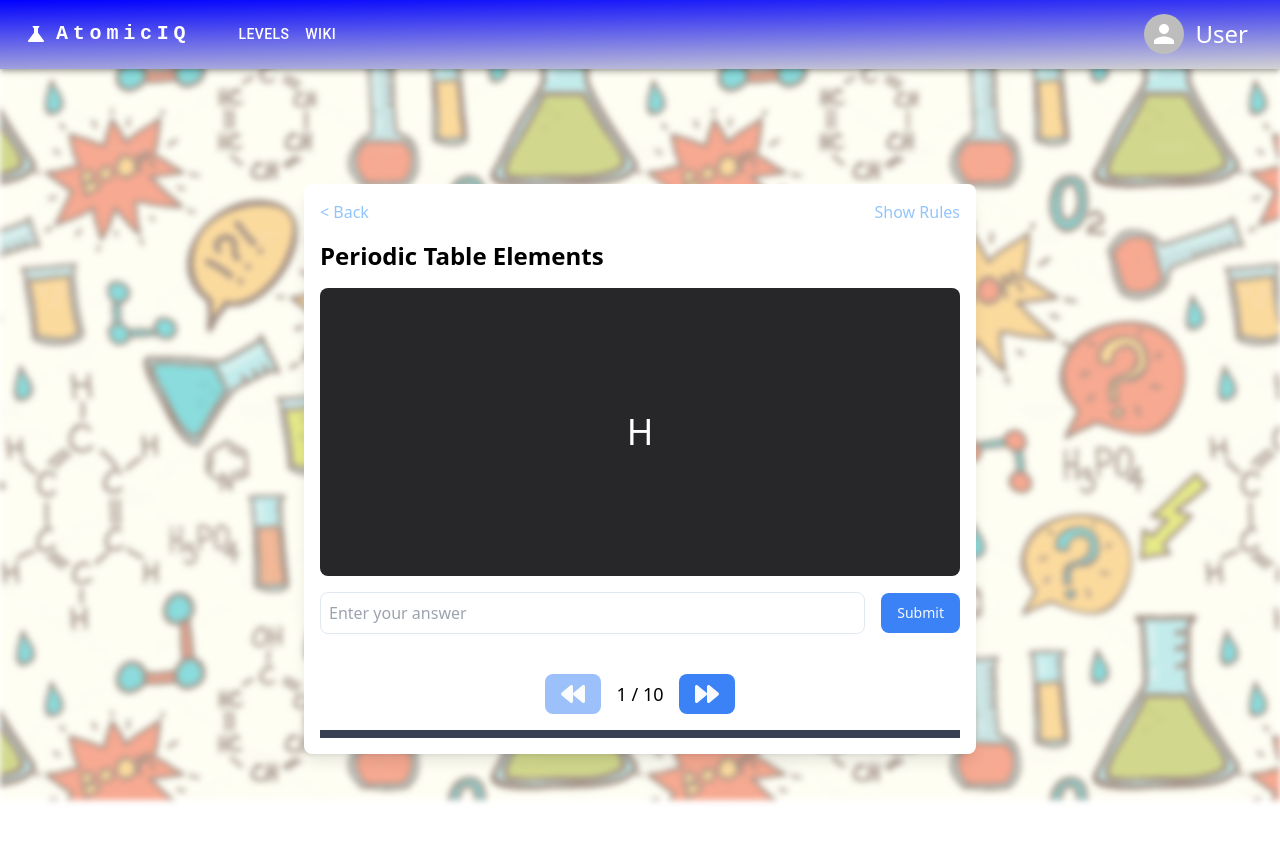
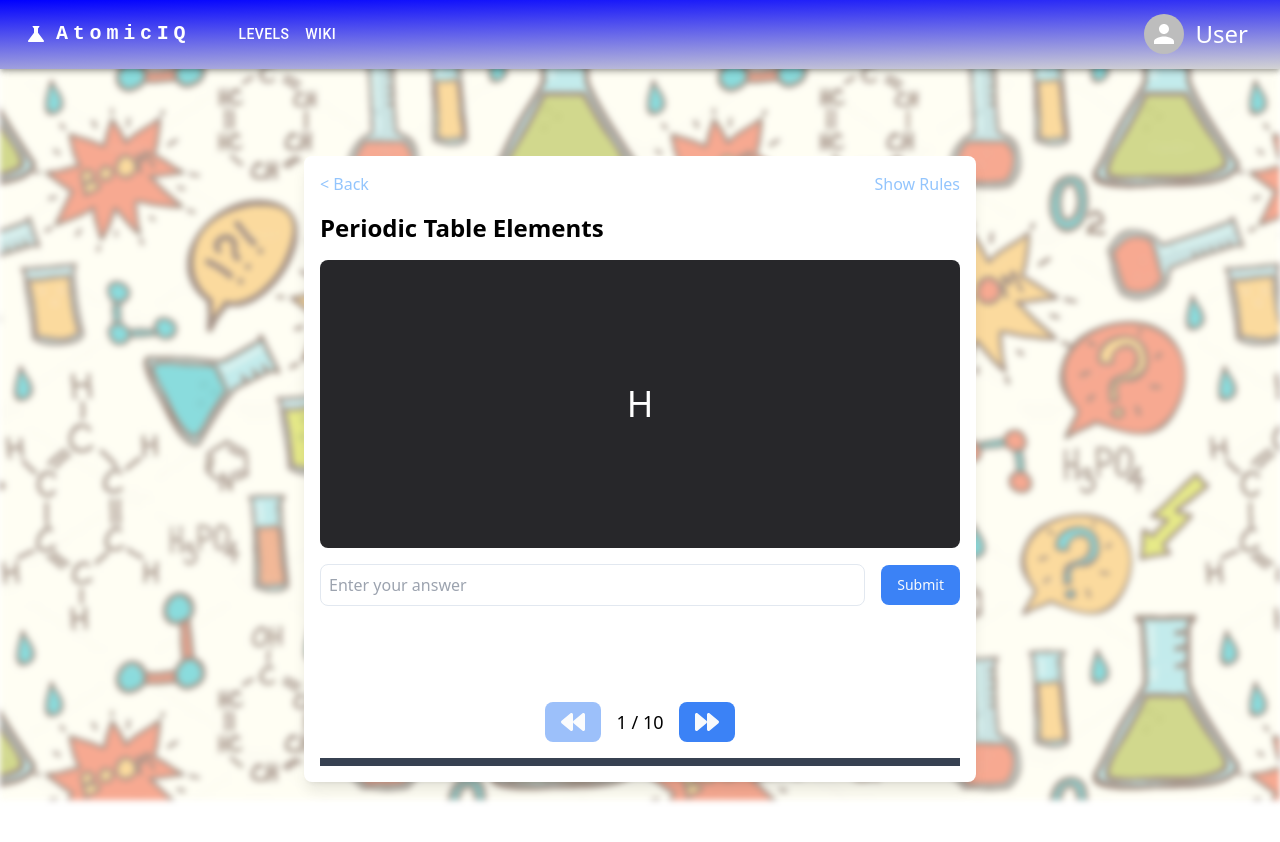
Before and after one commit to swu628/se701-project-React-AtomicIQ, a React (Vite) app in the folder Frontend/: page /flashcard in a window 1280 px wide. Shown: the top 842 px of the page. Built offline with nearby package versions, Linux system fonts and the light colour scheme.

Commit message:
fixed glich in viewing previous answered questions

```diff
--- a/Frontend/src/Pages/FlashCard.tsx
+++ b/Frontend/src/Pages/FlashCard.tsx
@@ -235,15 +235,17 @@ const FlashCard = ({ cardData }: FlashcardProps) => {
             Submit
           </Button>
         </form>
+        <div className="relative h-10 mt-4">
           {isCorrect !== null && isSubmitted && userAnswer !== "" && (
             <div
               className={`text-lg ${
                 isCorrect ? "text-green-500" : "text-red-500"
-            } mt-4 text-center`}
+              } absolute inset-0 flex items-center justify-center`}
             >
               {isCorrect ? "Well done :)" : "Try again later :("}
             </div>
           )}
+        </div>
         {errorMessage && (
           <div className="text-red-500 text-lg mt-4">{errorMessage}</div>
         )}
```
Lines whose indentation alone changed are shown as unchanged.
